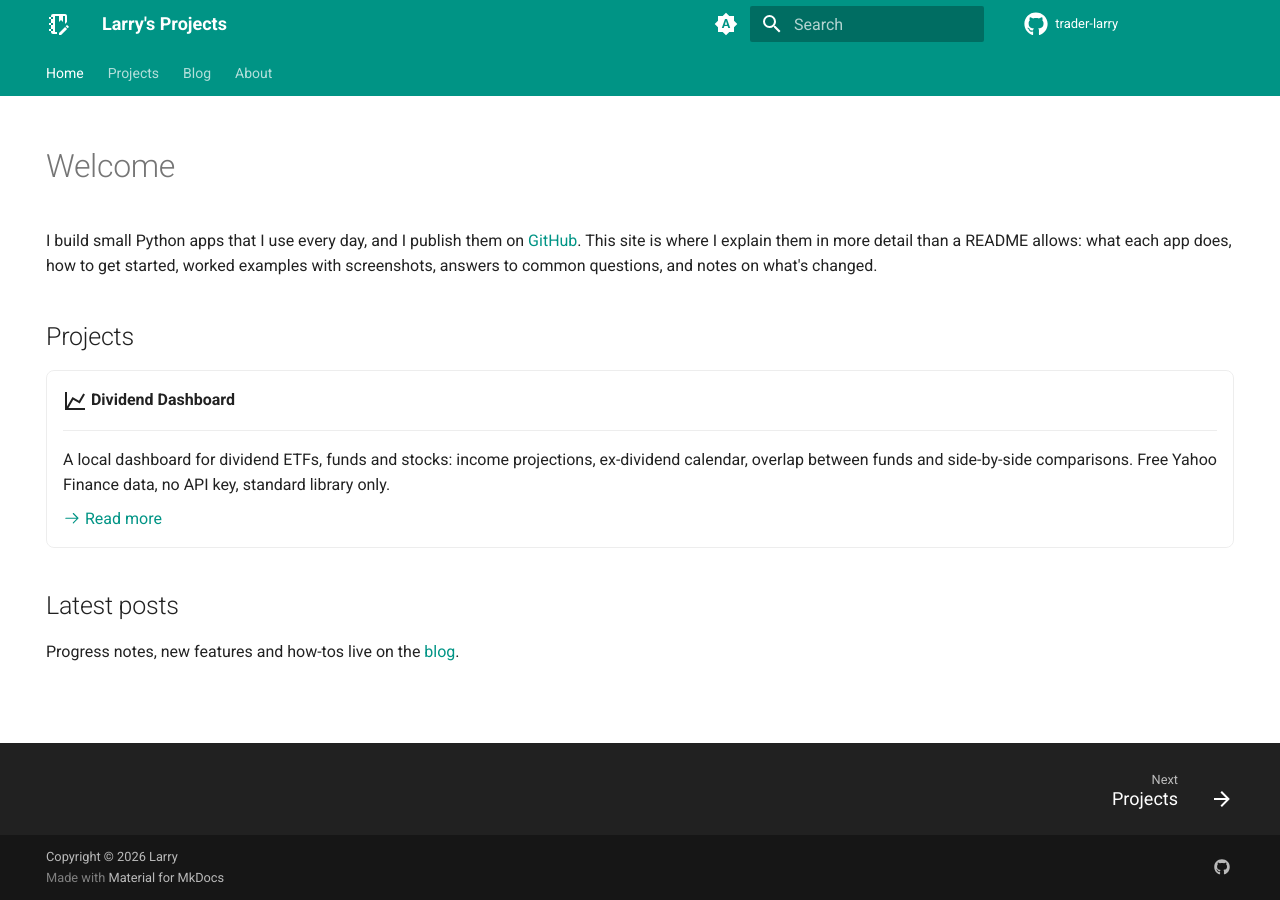
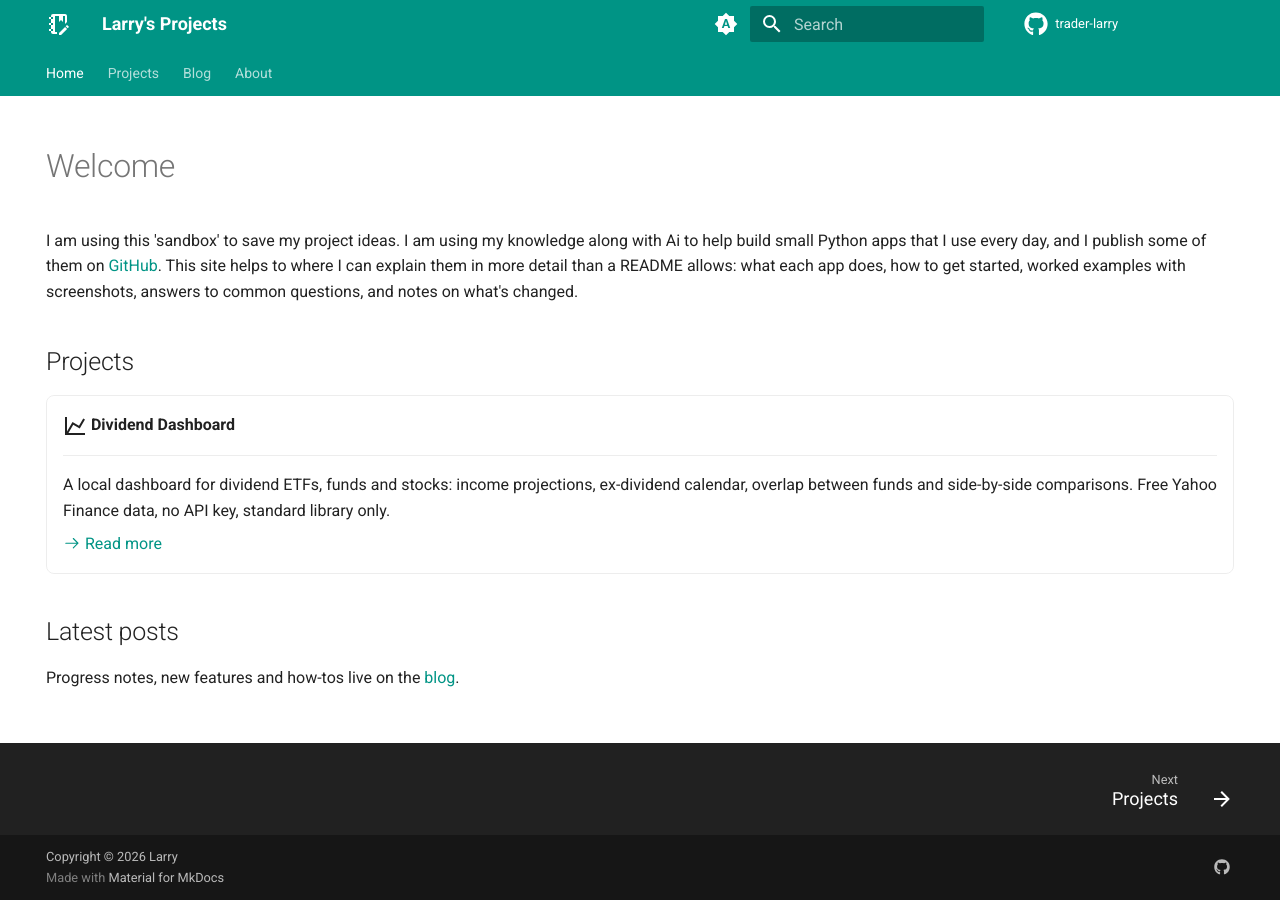
Before and after one commit to trader-larry/trader-larry.github.io, an MkDocs documentation site: the page built from docs/index.md, in a window 1280 px wide. Built offline with MkDocs 1.6.1 and Material for MkDocs 9.7.7, drawn with Linux system fonts in a browser that asks for light colours.

Commit message:
edited welcome message

```diff
--- a/docs/index.md
+++ b/docs/index.md
@@ -6,8 +6,8 @@ hide:
 
 # Welcome
 
-I build small Python apps that I use every day, and I publish them on
-[GitHub](https://github.com/trader-larry). This site is where I explain them in
+I am using this 'sandbox' to save my project ideas. I am using my knowledge along with Ai to help build small Python apps that I use every day, and I publish some of them on
+[GitHub](https://github.com/trader-larry). This site helps to where I can explain them in
 more detail than a README allows: what each app does, how to get started, worked
 examples with screenshots, answers to common questions, and notes on what's changed.
 
```
